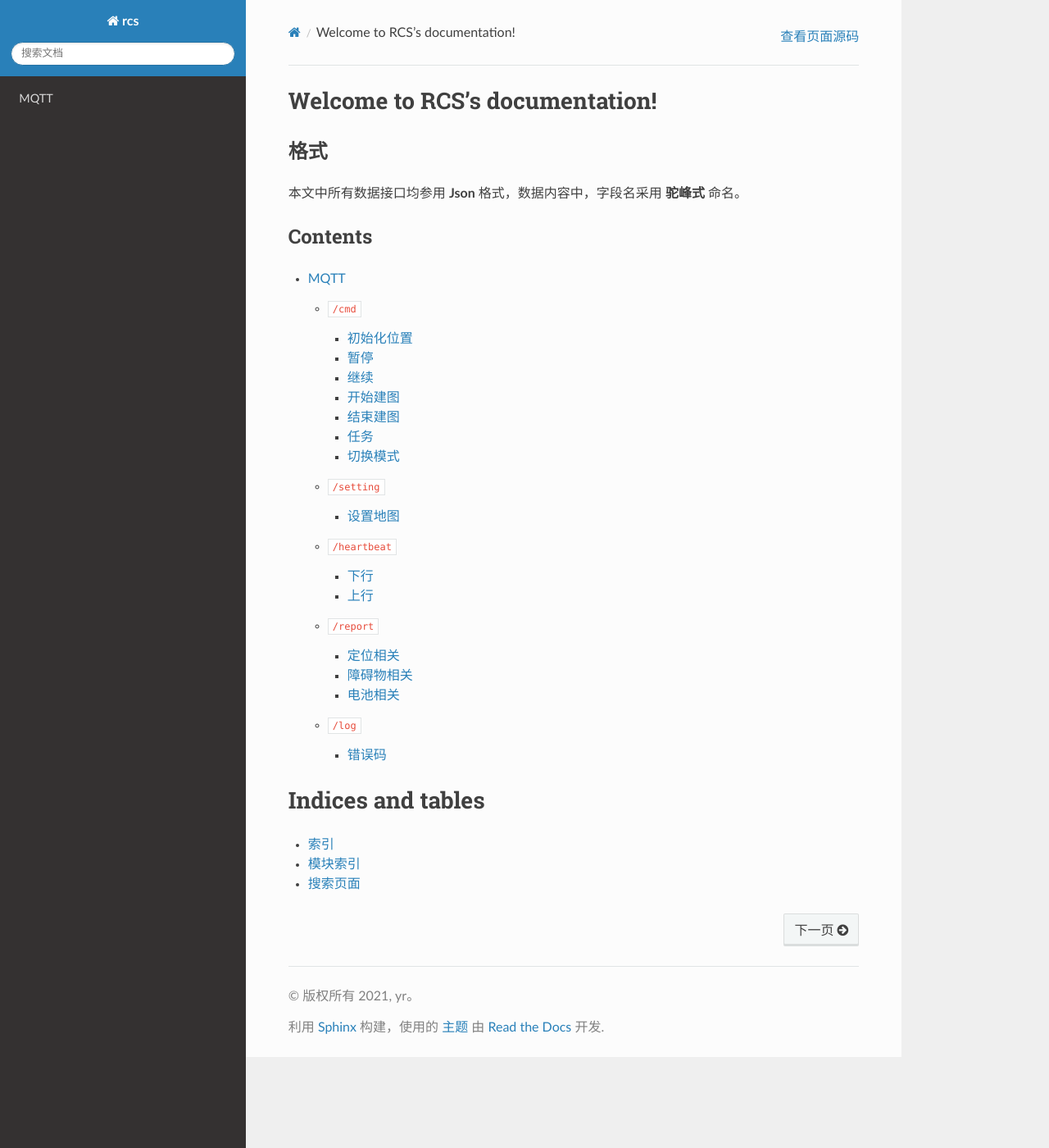
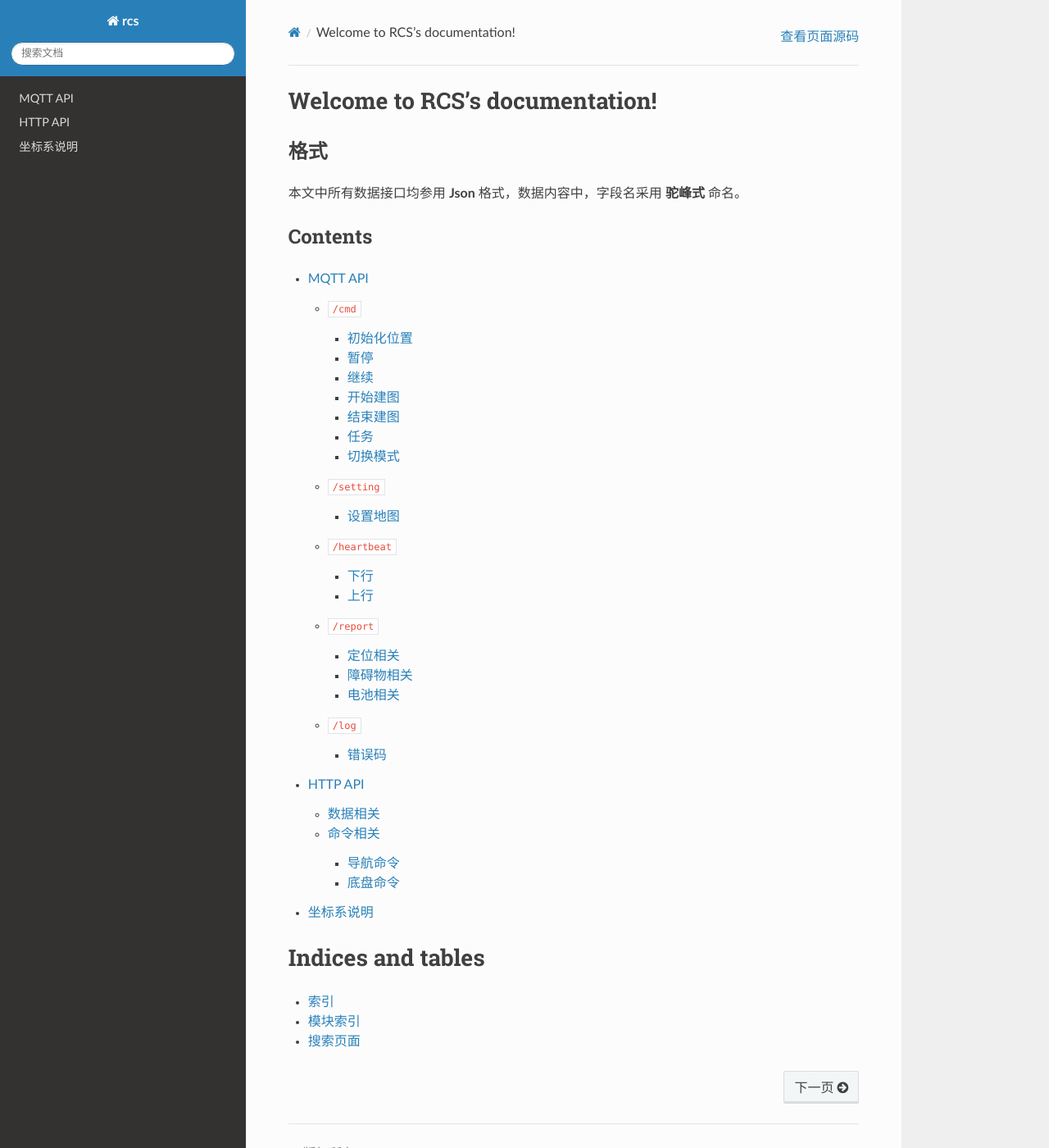
Before and after one commit to ethanruiyu/rcs, a Sphinx documentation site: the page built from docs/source/index.rst, in a window 1280 px wide and 1400 px high. Shown: the whole window at 82% size. Built offline with Sphinx 7.4.7 and the Read the Docs theme 2.0.0, drawn with Linux system fonts in a browser that asks for light colours.

Commit message:
update docs

```diff
--- /dev/null
+++ b/docs/source/coordinate.rst
@@ -0,0 +1,33 @@
+.. _coordinate:
+
+坐标系说明
+===========
+
+在该系统下，我们将存在三个坐标系：
+
+ - **导航坐标系**
+  机器人在定位导航时使用的坐标系，以实际的距离为单位(m)。以建图开始位置为原点(原点可以为任意位置)，使用时可通过yaml文件内容确定原点位置。
+
+  .. image:: images/coordinate-nav.png
+
+  ``nx = ix + (ix * resolution) + origin[0]``
+
+  ``ny = ((height - iy - 1) * resolution) + origin[1]``
+
+ - **图片坐标系**
+  导航地图转为png图片时，以图片左上角为原点的坐标系，通常用于路径规划。以像素为单位。
+
+  .. image:: images/coordinate-img.png
+
+  ``ix = int((nx - origin[0]) / resolution)``
+
+  ``iy = int(height - (ny - origin[1]) / resolution - 1)``
+
+ - **画布坐标系**
+  在2d可视化界面中，canvas是基于原点进行缩放，所以将canvas原点偏移到图片中心。以像素为单位。
+
+  .. image:: images/coordinate-canvas.png
+
+  ``cx = ix + width / 2``
+
+  ``cy = iy + height / 2``
--- /dev/null
+++ b/docs/source/http.rst
@@ -0,0 +1,28 @@
+.. _http:
+
+HTTP API
+=======
+
+数据相关
+---------
+
+
+
+命令相关
+--------
+
+
+导航命令
+>>>>>>>
+
+初始化机器人位置
+'''''''''''''''
+ * URL
+
+ * Method
+  **POST**
+ * Request
+ * Response
+
+底盘命令
+>>>>>>>>>
--- a/docs/source/index.rst
+++ b/docs/source/index.rst
@@ -18,6 +18,8 @@ Contents
    :maxdepth: 3
 
    mqtt
+   http
+   coordinate
 
 
 
--- a/docs/source/mqtt.rst
+++ b/docs/source/mqtt.rst
@@ -1,6 +1,6 @@
 .. _mqtt:
 
-MQTT
+MQTT API
 =======
 
 结构图：
```
Also changed, not shown: other parts of docs/source/mqtt.rst (+2 -1 lines), docs/source/images/coordinate-canvas.png (added), docs/source/images/coordinate-img.png (added), docs/source/images/coordinate-nav.png (added).
